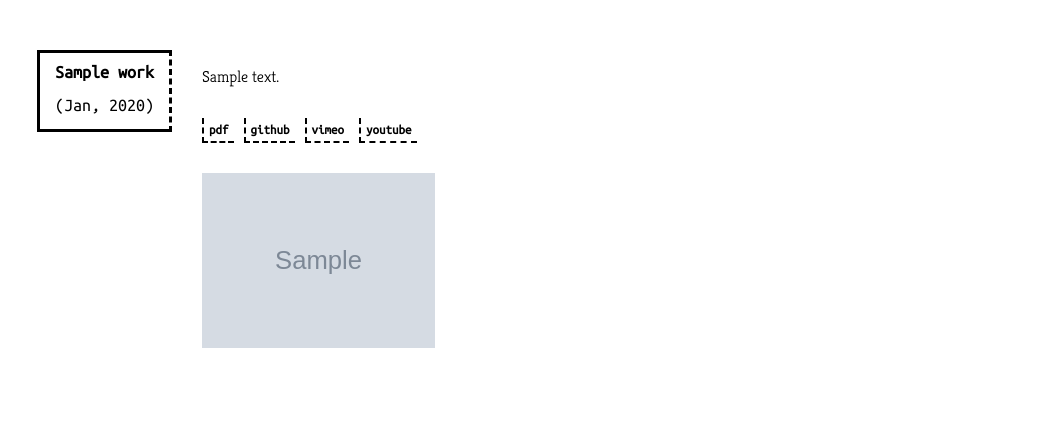
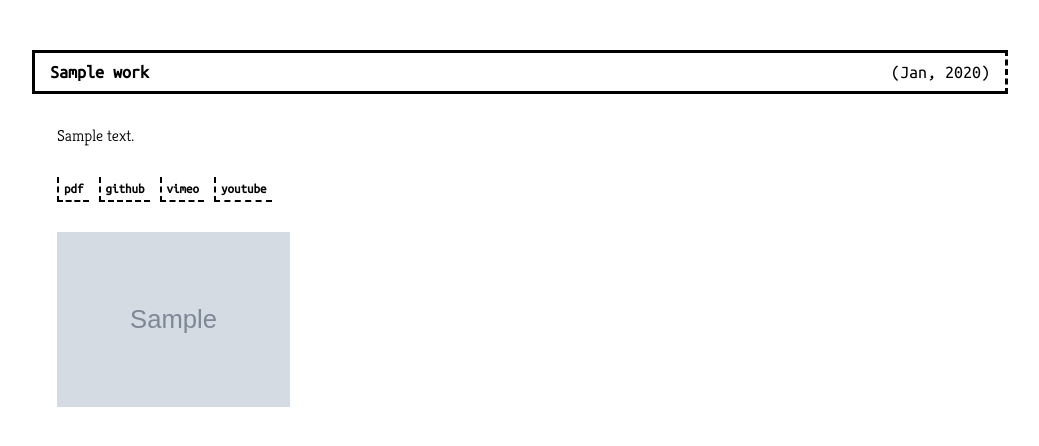
Before and after one commit to ericheep/miscellany, a Django app: a page that uses templates/base.html in a window 1280 px wide. Shown: the part 57-503 px from the top of the page, without its empty margins (1-1040 px from the left). Run offline with Django 3.2, Linux system fonts and the light colour scheme; tables that the repository leaves empty hold one stand-in row (values such as "Sample post"); grey boxes marked "Sample" are stand-in pictures; some libraries are stand-ins or nearby versions.

Commit message:
fixed work pages

```diff
--- a/portfolio/static/css/work.css
+++ b/portfolio/static/css/work.css
@@ -1,34 +1,27 @@
 /* whole page */
 #page {
     display:flex;
-    flex-direction: row;
-    margin: 50px 25px;
-    justify-content: flex-start;
-}
-
-/* left side bar*/
-#sidebar {
-    display: flex;
+    flex: 0 1 auto;
     flex-direction: column;
+    margin: 50px auto;
 }
 
 #card {
+    display: flex;
     flex: 0 1 auto;
-    flex-direction: column;
-    align-self: flex-end;
+    flex-direction: row;
+    max-width: 950px;
     order: 0;
     padding: 5px 10px;
-    margin: 0px 5px;
+    margin: 0px 25px;
     margin-bottom: 15px;
     border: 3px;
     border-style: solid dashed solid solid;
-    align-items: right;
+    justify-content: space-between;
 }
 
 #title {
-    display: flex;
     order: 0;
-    flex: 0 1 auto;
     margin: 5px 5px;
     font-weight: bold;
     font-size: large;
@@ -37,7 +30,7 @@
 
 #created-date {
     order: 1;
-    padding: 10px 5px;
+    padding: 5px 5px;
     font-weight: normal;
     font-size: large;
 }
@@ -48,7 +41,7 @@
     flex: 0 1 auto;
     flex-direction: column;
     flex-wrap: wrap;
-    margin: 0px 25px;
+    margin: 0px 50px;
 }
 
 #text {
```
